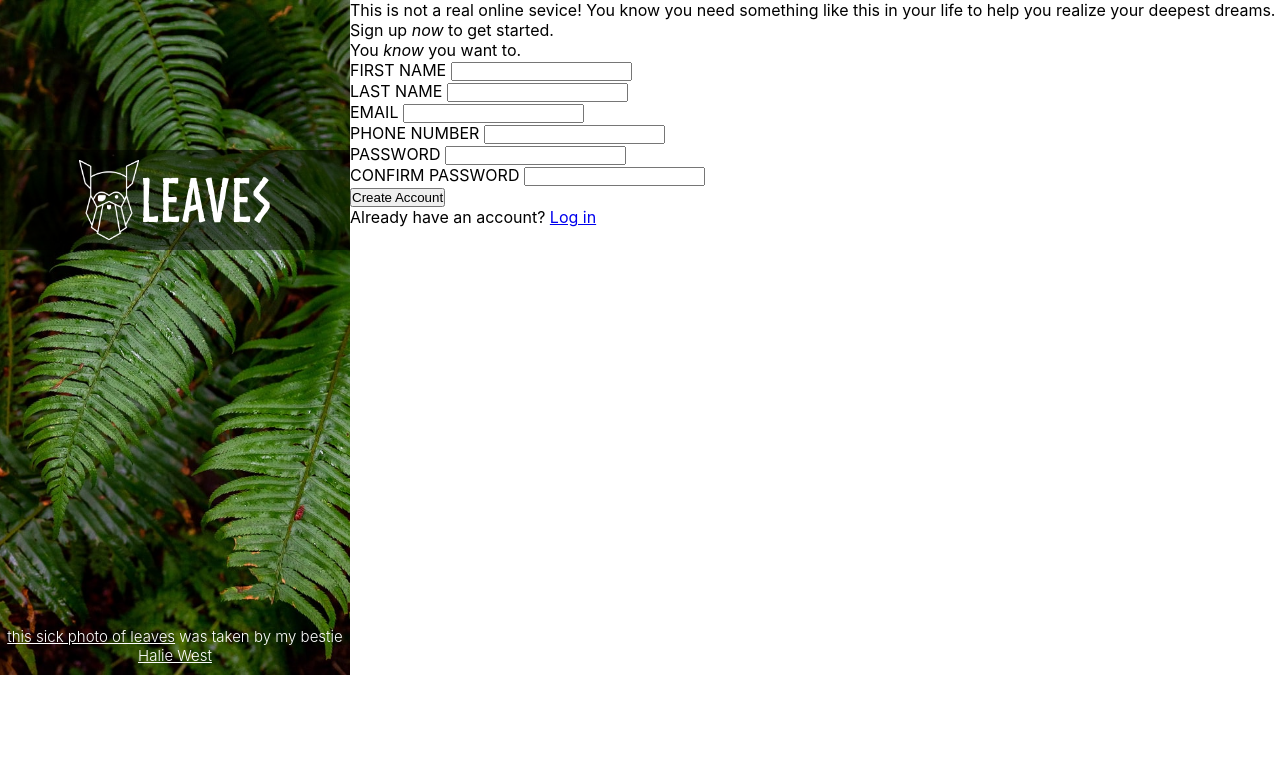
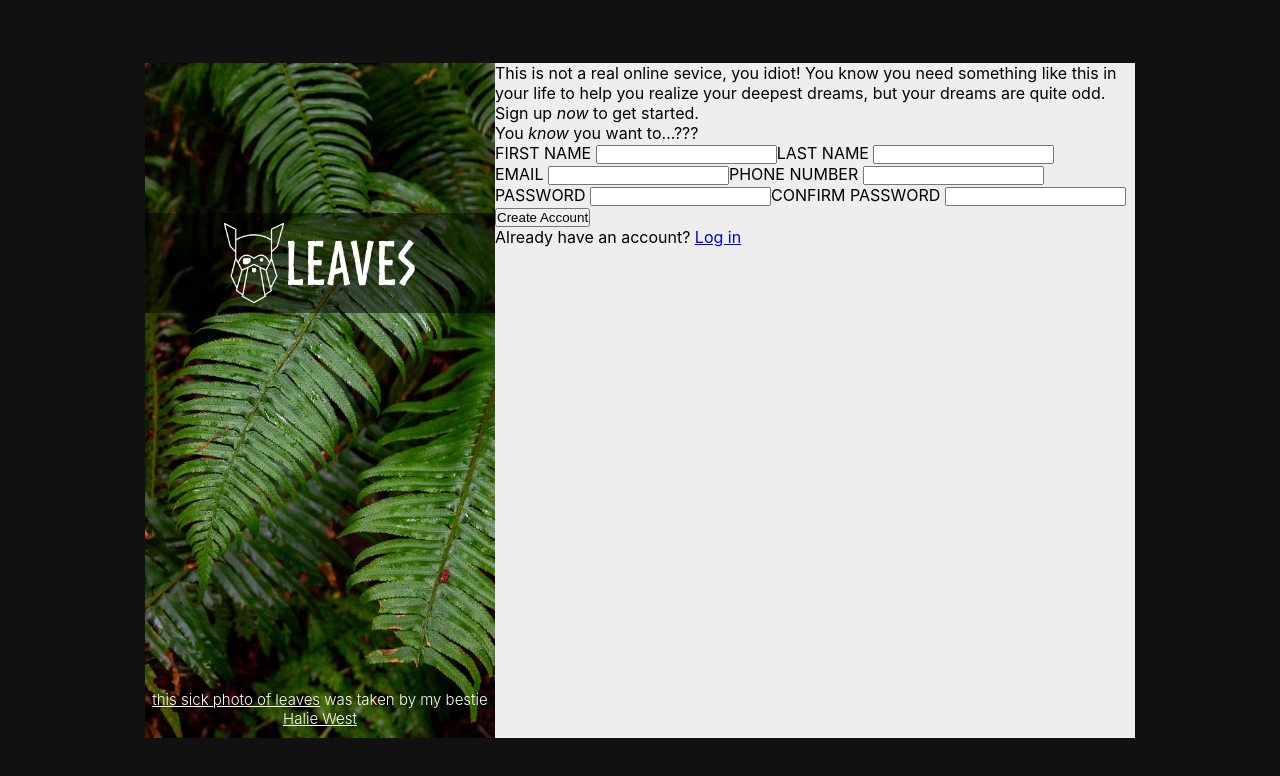
Before and after one commit to Nilej24/leaves-sign-up, a plain HTML site: page index.html in a window 1280 px wide. Drawn offline with Linux system fonts and the light colour scheme.

Commit message:
sorted out flexbox and wrapping

```diff
--- a/index.html
+++ b/index.html
@@ -14,8 +14,8 @@
 		<p class="img-credit"><a href="https://unsplash.com/photos/25xggax4bSA" target="_blank">this sick photo of leaves</a> was taken by my bestie <a href="https://unsplash.com/@haliewestphoto" target="_blank">Halie West</a></p>
 	</div>
 	<div class="right">
-		<p>This is not a real online sevice! You know you need something like this in your life to help you realize your deepest dreams. Sign up <em>now</em> to get started.</p>
-		<p>You <em>know</em> you want to.</p>
+		<p>This is not a real online sevice, you idiot! You know you need something like this in your life to help you realize your deepest dreams, but your dreams are quite odd. Sign up <em>now</em> to get started.</p>
+		<p>You <em>know</em> you want to...???</p>
 		<form>
 			<div class="field-box">
 				<div class="field">
--- a/style.css
+++ b/style.css
@@ -9,8 +9,22 @@
 }
 
 body {
+	height: 100vh;
 	display: flex;
+	justify-content: center;
+	align-items: center;
+	flex-wrap: wrap;
+
+	background-color: #111;
 	font-family: -apple-system,BlinkMacSystemFont,"Segoe UI",Roboto,Oxygen-Sans,Ubuntu,Cantarell,"Helvetica Neue",sans-serif;
+}
+
+.content {
+	display: flex;
+	flex-wrap: wrap;
+	width: auto;
+
+	background-color: #eee;
 }
 
 .left {
@@ -58,5 +72,14 @@ img {
 }
 
 .right {
-	height: 600px;
+	max-width: max(350px, 50vw);
+	height: 675px;
+	flex: 1 0 350px;
+
+	background-color: #eee;
 }
+
+.field-box {
+	display: flex;
+	flex-wrap: wrap;
+}
```
